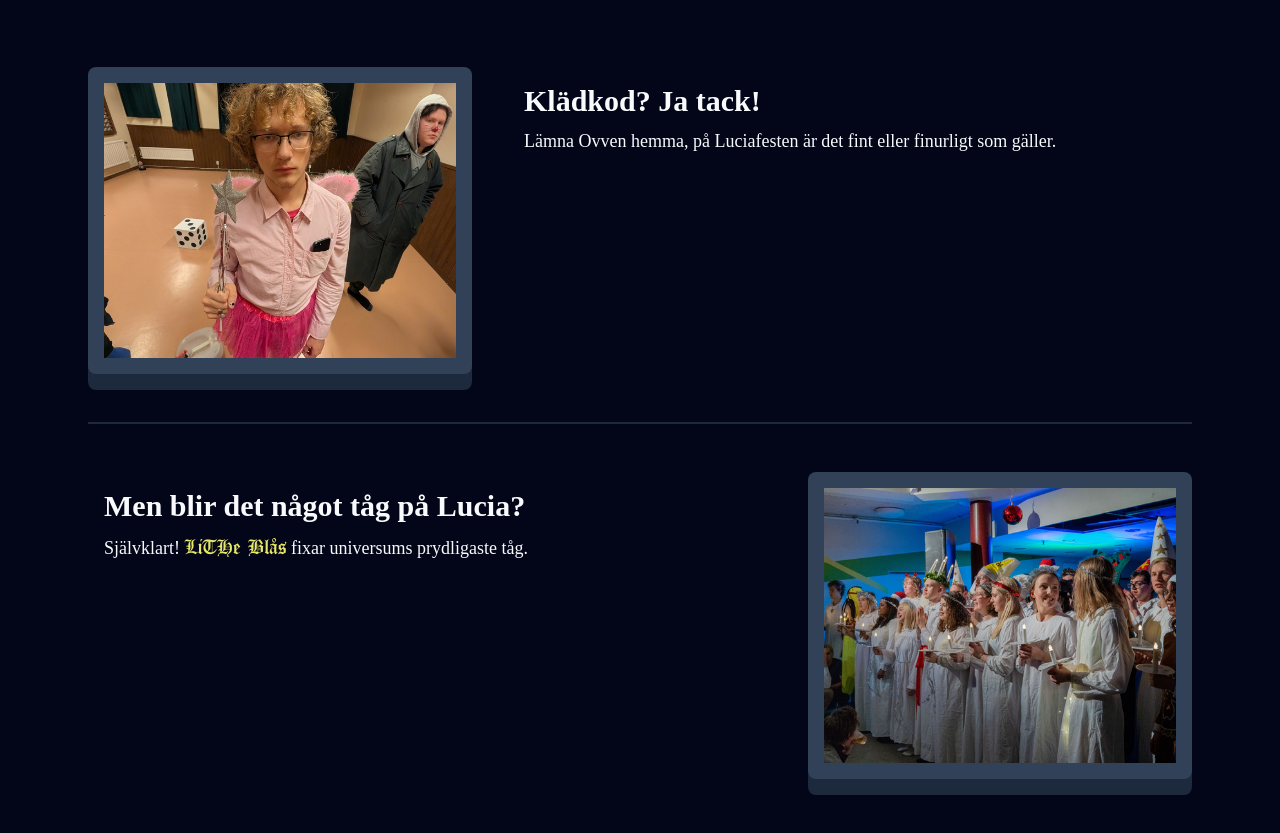
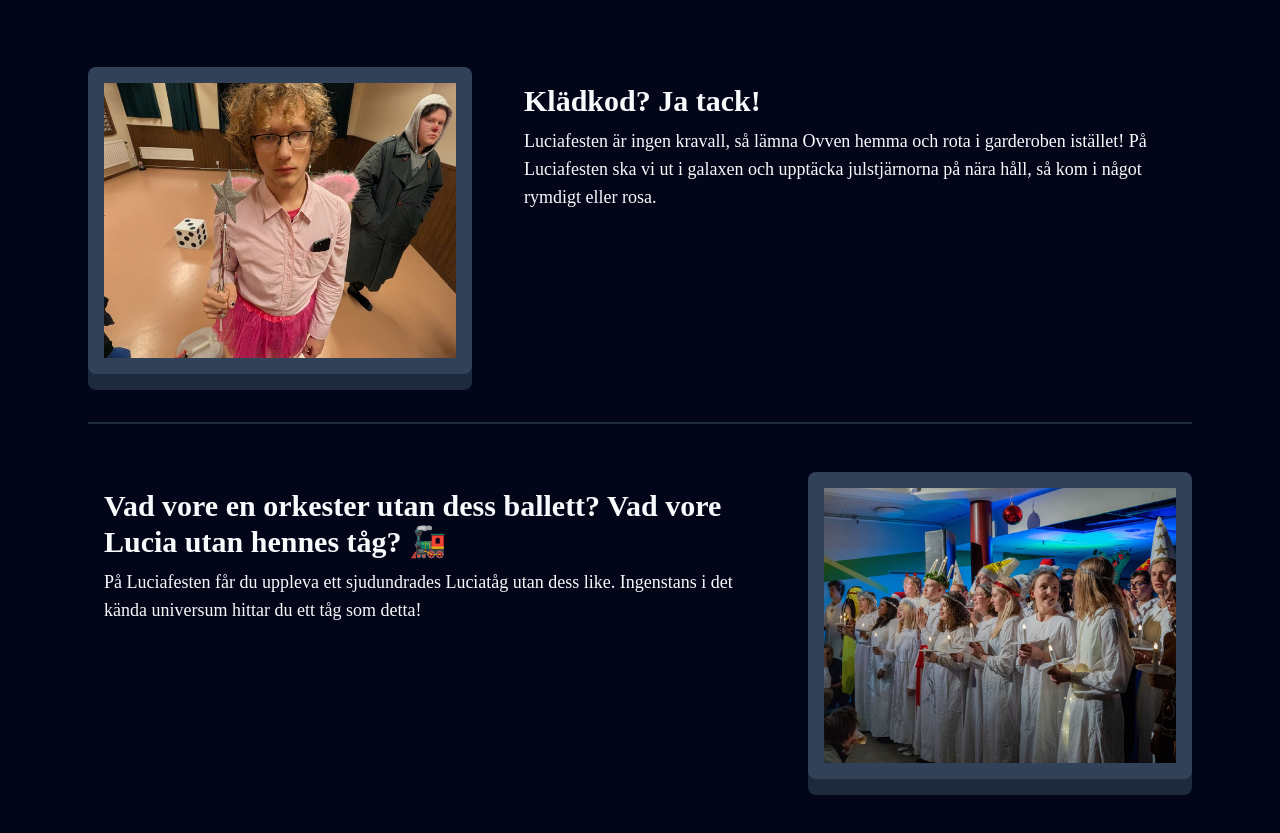
Before and after one commit to litheblas/luciafesten2025, a SvelteKit app: page / in a window 1280 px wide. Shown: the part 4340-5173 px from the top of the page. Built offline with nearby package versions, Linux system fonts and the light colour scheme.

Commit message:
Change texts in image/text section

```diff
--- a/src/routes/+page.svelte
+++ b/src/routes/+page.svelte
@@ -73,14 +73,14 @@
 
 <ImageAndText src="kladkod.jpg" alt="">
 	<h2 class="mb-2 font-display text-3xl font-semibold">Klädkod? Ja tack!</h2>
-	<p class="text-lg">Lämna Ovven hemma, på Luciafesten är det fint eller finurligt som gäller.</p>
+	<p class="text-lg">Luciafesten är ingen kravall, så lämna Ovven hemma och rota i garderoben istället! På Luciafesten ska vi ut i galaxen och upptäcka julstjärnorna på nära håll, så kom i något rymdigt eller rosa.</p>
 </ImageAndText>
 
 <Divider class="max-w-6xl" />
 
 <ImageAndText dir="rtl" src="luciatag.jpg" alt="">
-	<h2 class="mb-2 font-display text-3xl font-semibold">Men blir det något tåg på Lucia?</h2>
-	<p class="text-lg">Självklart! <LiTHeBlas /> fixar universums prydligaste tåg.</p>
+	<h2 class="mb-2 font-display text-3xl font-semibold">Vad vore en orkester utan dess ballett? Vad vore Lucia utan hennes tåg? 🚂</h2>
+	<p class="text-lg">På Luciafesten får du uppleva ett sjudundrades Luciatåg utan dess like. Ingenstans i det kända universum hittar du ett tåg som detta!</p>
 </ImageAndText>
 
 <img
```
